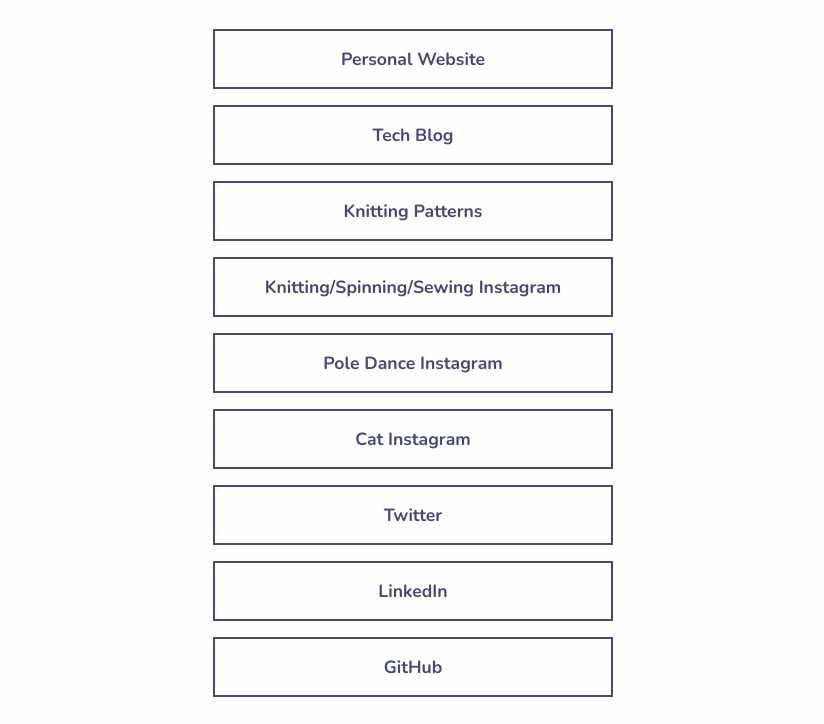
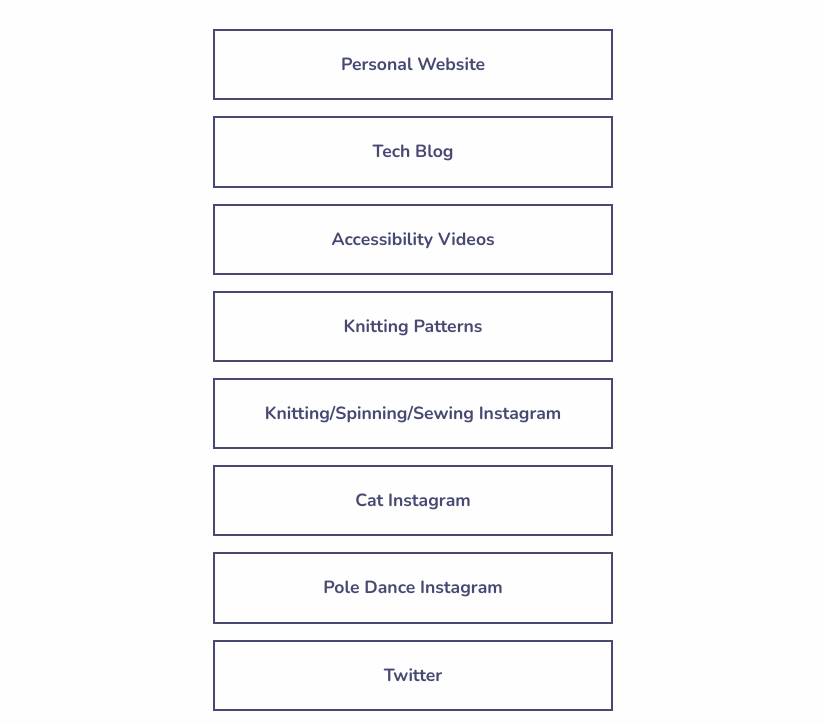
Before and after one commit to rmleg/portfolio, a Gatsby site in the folder v2/: page /links in a window 1280 px wide. Shown: the part 67-791 px from the top of the page, without its empty margins (227-1051 px from the left). Built offline with nearby package versions, Linux system fonts and the light colour scheme; Gatsby itself is replaced by a stand-in of ours.

Commit message:
update links markup, add youtube channel

```diff
--- a/v2/src/components/linkForList.js
+++ b/v2/src/components/linkForList.js
@@ -3,9 +3,11 @@
 
 const LinkForList = props => {
   return (
-    <a className="linkForList" href={props.url}>
-      {props.title}
-    </a>
+    <li>
+      <a className="linkForList" href={props.url}>
+        {props.title}
+      </a>
+    </li>
   )
 }
 
--- a/v2/src/pages/links.js
+++ b/v2/src/pages/links.js
@@ -6,25 +6,29 @@
 export default () => (
   <Layout>
     <h1 className="links-h1">Rachel Leggett's Internet Places</h1>
-    <div className="links">
+    <ul className="links">
       <LinkForList url="https://rachelleggett.com" title="Personal Website" />
       <LinkForList url="https://devyarns.com" title="Tech Blog" />
+      <LinkForList
+        url="https://www.youtube.com/channel/UCXLBncunjUQMO6HlxSRxewA"
+        title="Accessibility Videos"
+      />
       <LinkForList url="https://arbortwist.com" title="Knitting Patterns" />
       <LinkForList
         url="https://instagram.com/arbortwist"
         title="Knitting/Spinning/Sewing Instagram"
       />
       <LinkForList
+        url="https://instagram.com/thepastrycats"
+        title="Cat Instagram"
+      />
+      <LinkForList
         url="https://instagram.com/polervortex"
         title="Pole Dance Instagram"
-      />
-      <LinkForList
-        url="https://instagram.com/thepastrycats"
-        title="Cat Instagram"
       />
       <LinkForList url="https://twitter.com/rleggos" title="Twitter" />
       <LinkForList url="https://www.linkedin.com/in/rmleg/" title="LinkedIn" />
       <LinkForList url="https://github.com/rmleg" title="GitHub" />
-    </div>
+    </ul>
   </Layout>
 )
--- a/v2/src/styles/linkForList.scss
+++ b/v2/src/styles/linkForList.scss
@@ -14,7 +14,8 @@
   transition: all 0.3s ease;
 }
 
-a.linkForList:hover {
+a.linkForList:hover,
+a.linkForList:focus {
   color: $background-color;
   background-color: $font-color;
 }
--- a/v2/src/styles/links.scss
+++ b/v2/src/styles/links.scss
@@ -1,6 +1,8 @@
-.links {
+ul.links {
   max-width: 400px;
   margin: 0 auto;
+  padding: 0;
+  list-style-type: none;
 }
 
 h1.links-h1 {
```
